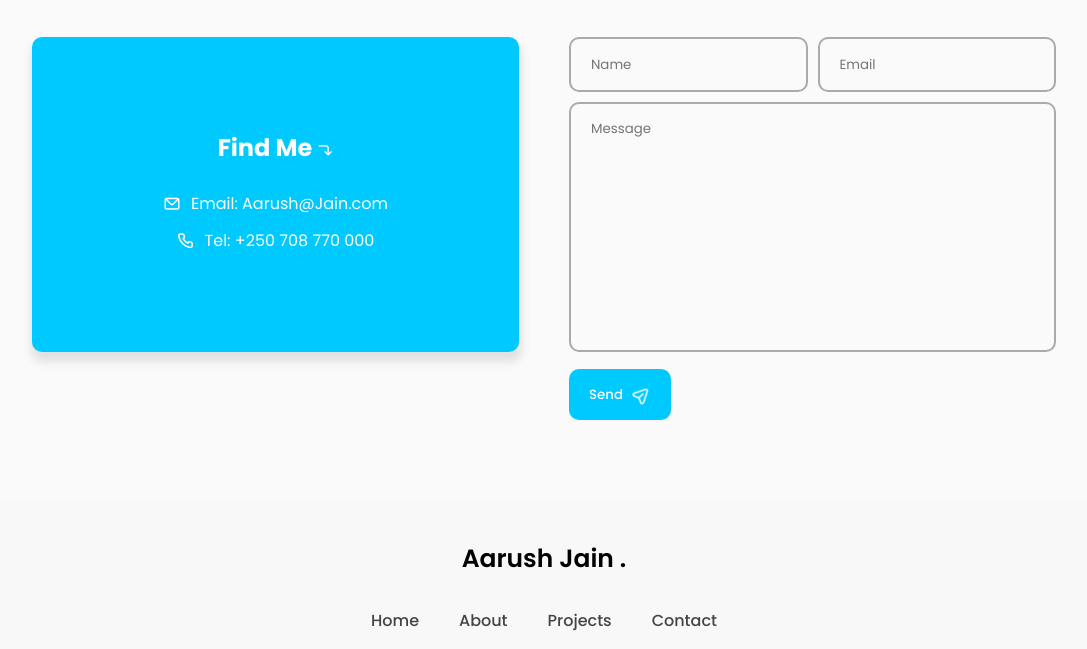
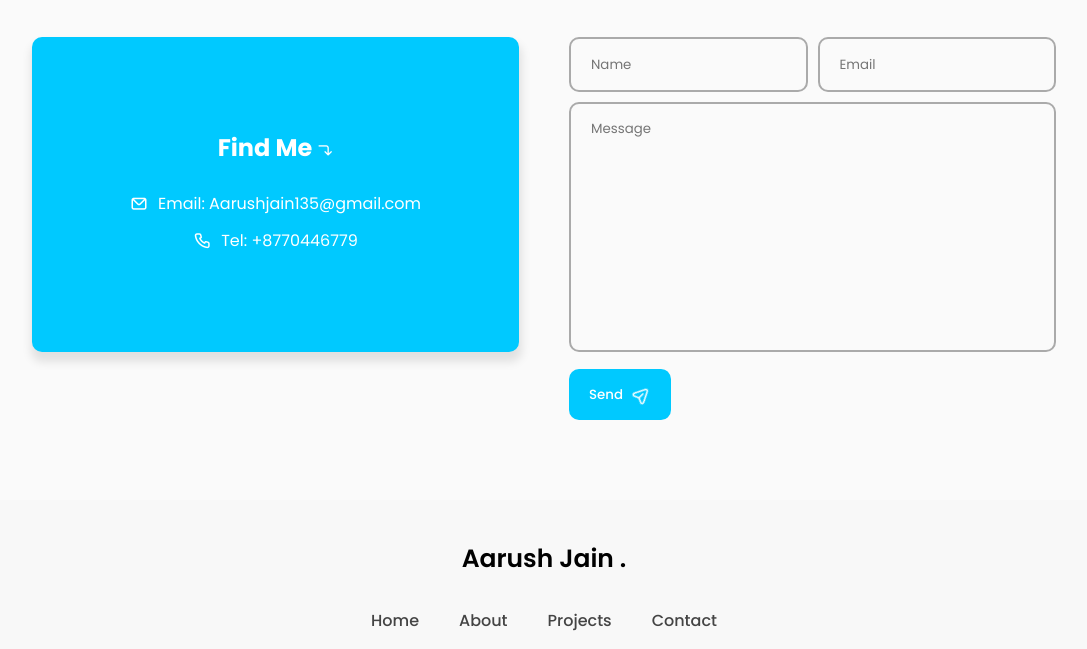
Before and after one commit to AarushJ19/Portfolio_Aarush, a plain HTML site: page index.html in a window 1280 px wide. Shown: the part 2053-2702 px from the top of the page, without its empty margins (96-1183 px from the left). Drawn offline with nearby package versions, Linux system fonts and the light colour scheme.

Commit message:
Contact Changes

```diff
--- a/index.html
+++ b/index.html
@@ -187,8 +187,8 @@
              <div class="col">
                 <div class="contact-info">
                     <h2>Find Me <i class="uil uil-corner-right-down"></i></h2>
-                    <p><i class="uil uil-envelope"></i> Email: Aarush@Jain.com</p>
-                    <p><i class="uil uil-phone"></i> Tel: +250 708 770 000</p>
+                    <p><i class="uil uil-envelope"></i> Email: Aarushjain135@gmail.com</p>
+                    <p><i class="uil uil-phone"></i> Tel: +8770446779</p>
                 </div>
              </div>
              <div class="col">
```
